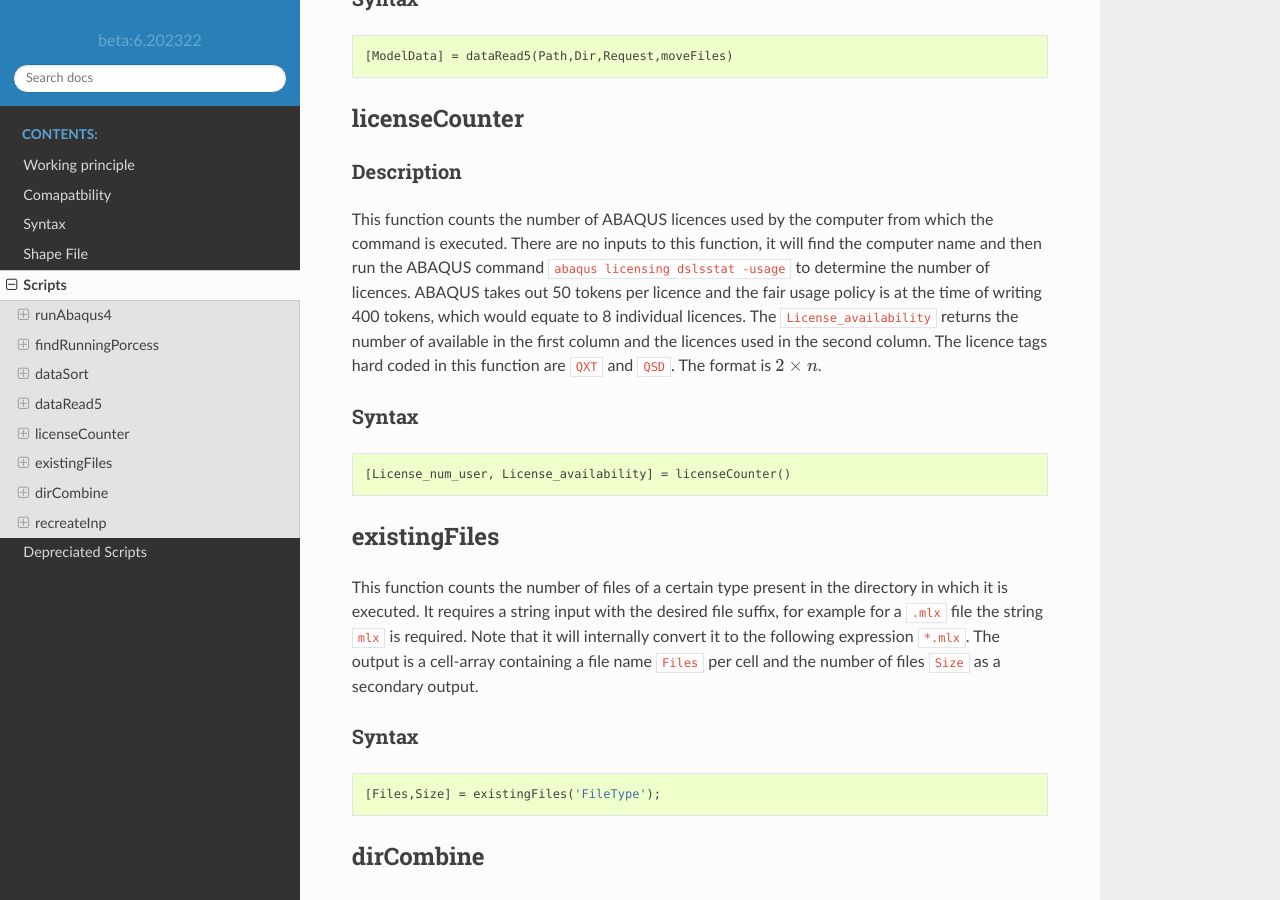
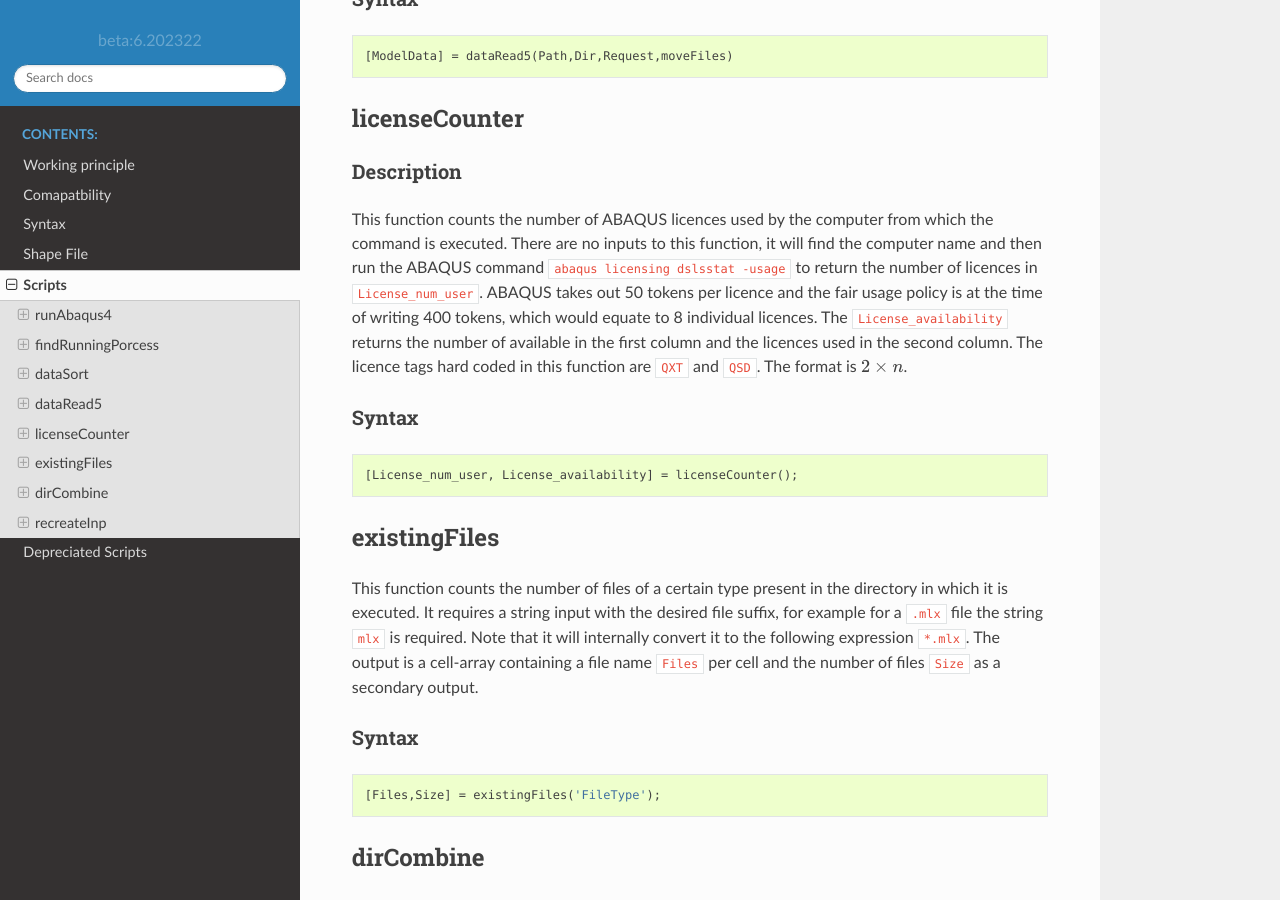
Before and after one commit to aq18507/GATORdocs, a Sphinx documentation site: the page built from doc/Scripts.rst, in a window 1280 px wide and 900 px high, scrolled down 3853 px. Built offline with Sphinx 7.4.7 and the Read the Docs theme 2.0.0, drawn with Linux system fonts in a browser that asks for light colours.

Commit message:
docs: update Scripts.rst

```diff
--- a/doc/Scripts.rst
+++ b/doc/Scripts.rst
@@ -146,14 +146,14 @@
 Description
 +++++++++++
 
-This function counts the number of ABAQUS licences used by the computer from which the command is executed. There are no inputs to this function, it will find the computer name and then run the ABAQUS command ``abaqus licensing dslsstat -usage`` to determine the number of licences. ABAQUS takes out 50 tokens per licence and the fair usage policy is at the time of writing 400 tokens, which would equate to 8 individual licences. The ``License_availability`` returns the number of available in the first column and the licences used in the second column. The licence tags hard coded in this function are ``QXT`` and ``QSD``. The format is :math:`2\times n`.
+This function counts the number of ABAQUS licences used by the computer from which the command is executed. There are no inputs to this function, it will find the computer name and then run the ABAQUS command ``abaqus licensing dslsstat -usage`` to return the number of licences in ``License_num_user``. ABAQUS takes out 50 tokens per licence and the fair usage policy is at the time of writing 400 tokens, which would equate to 8 individual licences. The ``License_availability`` returns the number of available in the first column and the licences used in the second column. The licence tags hard coded in this function are ``QXT`` and ``QSD``. The format is :math:`2\times n`.
 
 Syntax
 ++++++
 
 .. code-block:: matlab
 
-    [License_num_user, License_availability] = licenseCounter()
+    [License_num_user, License_availability] = licenseCounter();
 
 
 existingFiles
```
